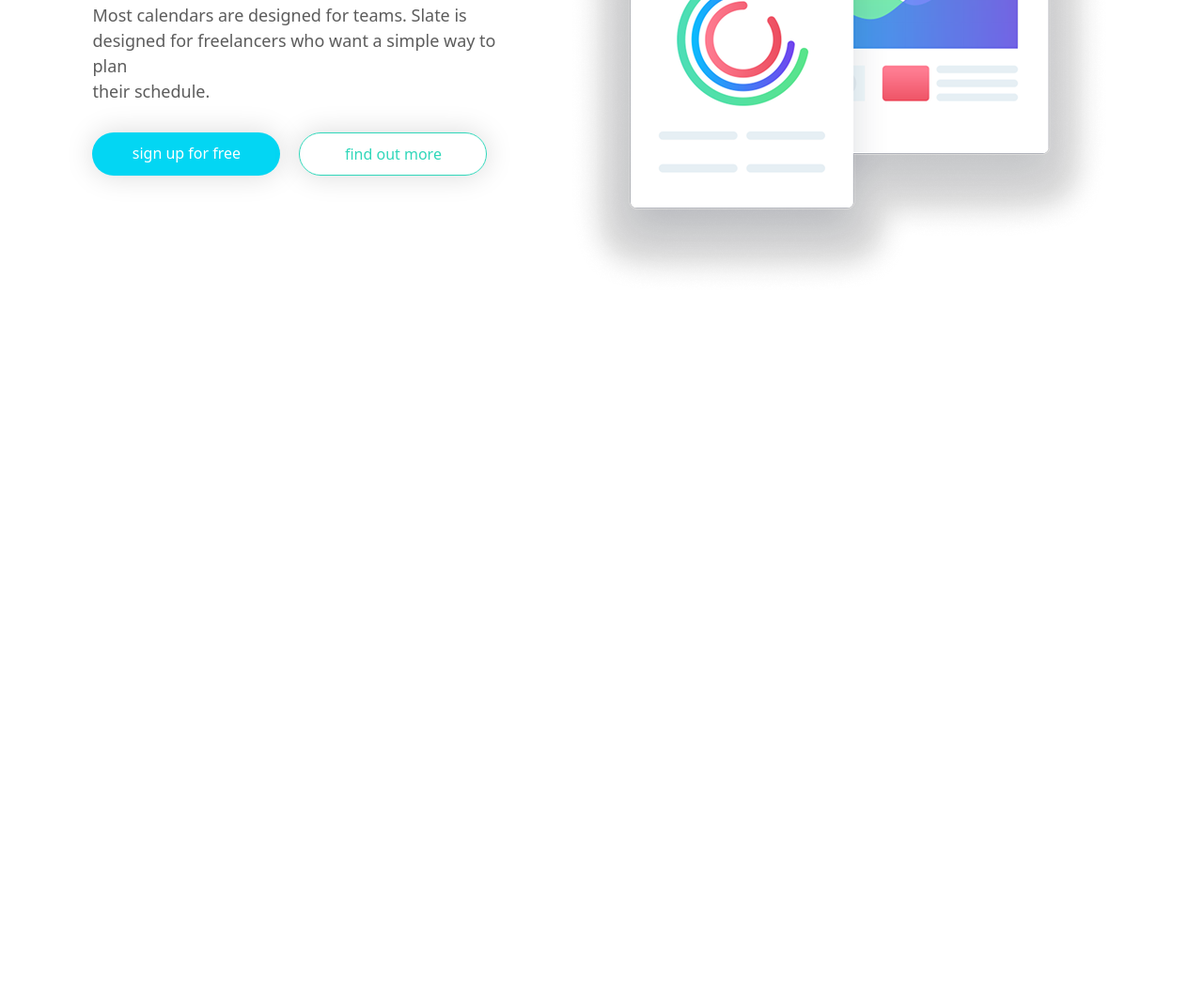
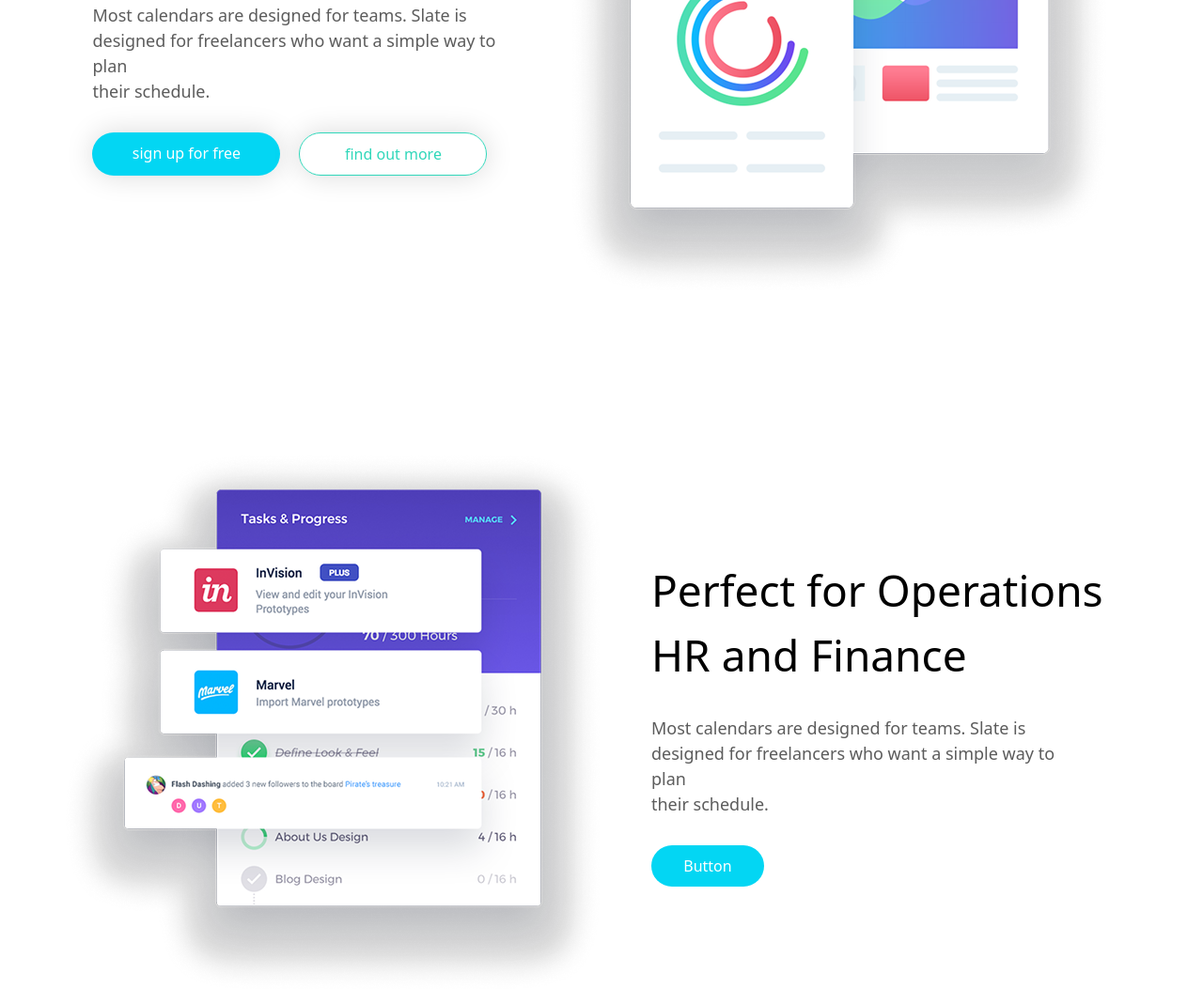
Before and after one commit to sunatullomahmudov/h-w-week-4_1, a website: page index.html in a window 1280 px wide. Shown: the part 2387-3456 px from the top of the page at 94% size. Before the commit the page ends 2706 px from the top, so only its background shows below. Drawn offline with Linux system fonts and the light colour scheme.

Commit message:
added section-3 in main

```diff
--- a/index.html
+++ b/index.html
@@ -74,6 +74,21 @@
             <img src="./src/images/Frame 18 (1).png" alt="">
         </div>
     </section>
+    <section class="mt-[150px] max-md:mt-[100px]">
+        <div class="ml-[15%] hidden max-md:block">
+            <h2 class="w-[327px]">OpenType features and Variable fonts</h2>
+            <p class="gray w-[453px] max-md:w-[330px] mt-[30px]">Most calendars are designed for teams. Slate is designed for freelancers who want a simple way to plan <br> their schedule.</p>
+            <p class="mt-[30px]">LEARN MORE</p>
+        </div>
+        <div class="flex justify-center items-center gap-[50px] max-md:flex-col max-md:gap-[0px]">
+            <img src="../images/Frame 18 (2).png" alt="">
+            <div class="">
+                <h2 class="w-[522px] max-md:hidden">Perfect for Operations HR and Finance</h2>
+                <p  class="gray w-[453px] max-md:w-[330px] mt-[30px] max-md:hidden">Most calendars are designed for teams. Slate is designed for freelancers who want a simple way to plan <br> their schedule.</p>
+                <button  class="bg-[#03D6F3] w-[120px] p-[10px] text-white rounded-[50px] text-center hover:bg-green-400 hover:text-white mt-[30px] max-md:mt-[0px]">Button</button>
+            </div>
+        </div>
+    </section>
     </main>
 </body>
 </html>
```
